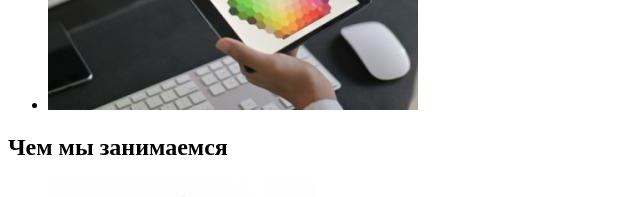
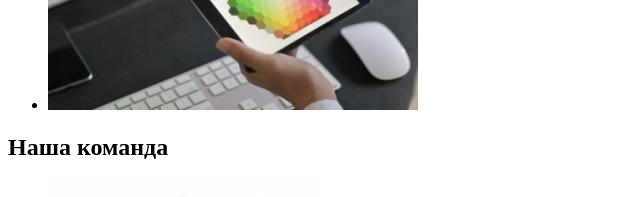
Before and after one commit to Pobedarostik/goit-markup-hw-01, a plain HTML site: page index.html in a window 1280 px wide. Shown: the part 1440-1637 px from the top of the page, without its empty margins (0-640 px from the left). Drawn offline with Linux system fonts and the light colour scheme.

Commit message:
Виправлення помилки в секції "Наша команда"

```diff
--- a/index.html
+++ b/index.html
@@ -59,7 +59,7 @@
         </section>
         <!--Наша команда-->
         <section>
-            <h2>Чем мы занимаемся</h2>
+            <h2>Наша команда</h2>
             <ul>
                 <li>
                     <img src="./images/oneimg.jpg" alt="Фото чоловіка" width="270">
```
